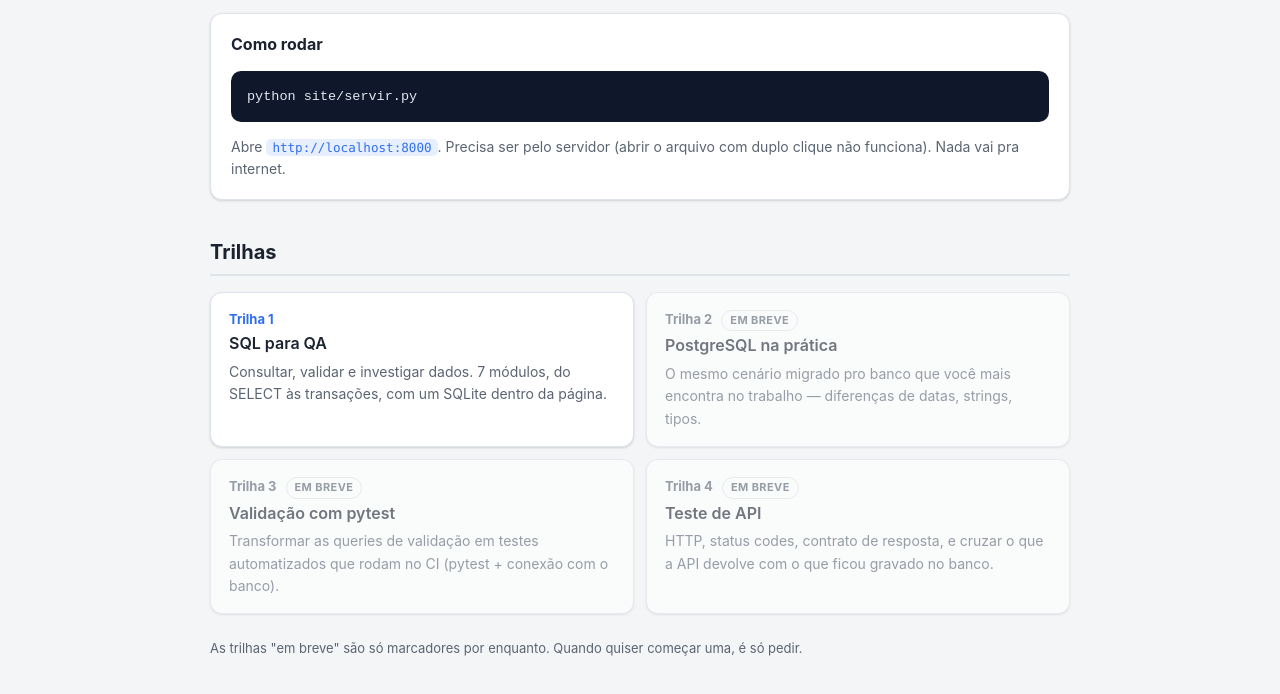
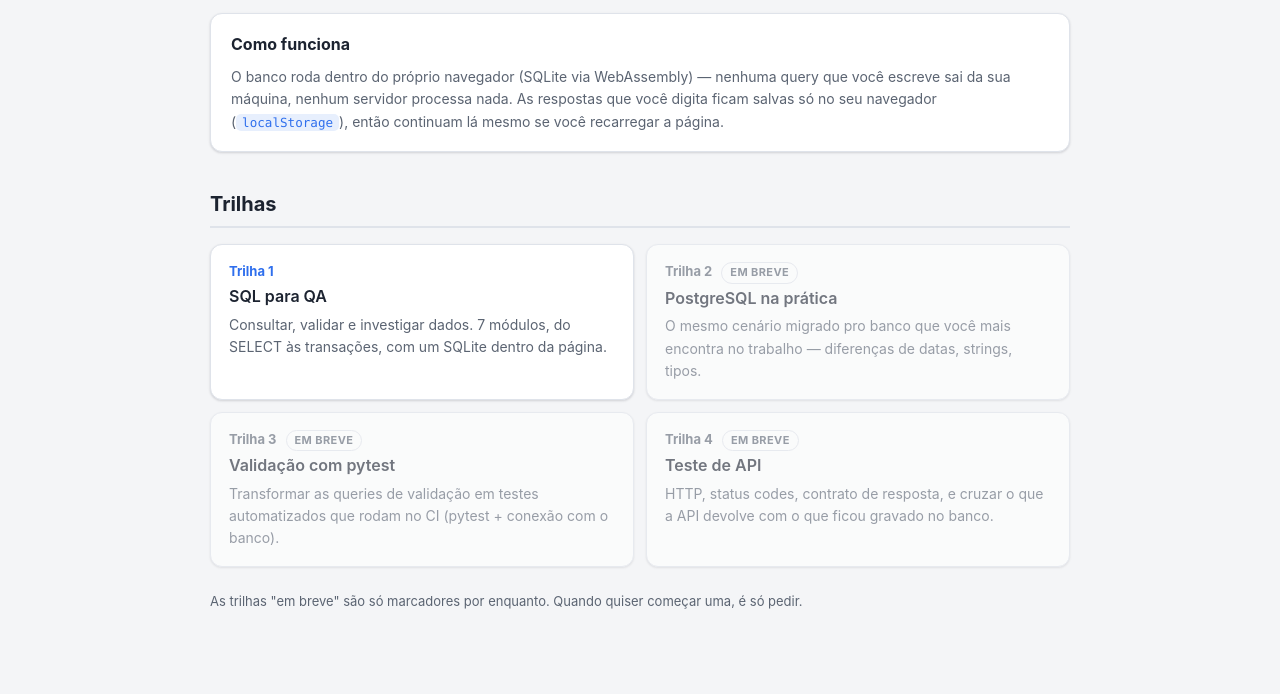
Before and after one commit to ezequiel-dawud/HardSkillsQA, a plain HTML site: page site/index.html in a window 1280 px wide. Shown: the part 182-876 px from the top of the page. Drawn offline with Linux system fonts and the light colour scheme.

Commit message:
Atualiza textos que citavam localhost pra fazer sentido no site publicado
- index.html: troca o card "Como rodar" (python site/servir.py) por
  uma explicação de que o SQLite roda via WASM no navegador e nada
  sai da máquina, sem depender de servidor local.
- app.js: o aviso de erro quando o banco não carrega agora cobre os
  dois casos (aberto direto com duplo clique vs. servido por HTTP),
  em vez de assumir localhost:8000.

Co-Authored-By: Claude Sonnet 5 <noreply@anthropic.com>

```diff
--- a/site/index.html
+++ b/site/index.html
@@ -20,11 +20,12 @@
     </p>
 
     <div class="card">
-      <h3 style="margin-top:0">Como rodar</h3>
-      <pre class="bloco"><code>python site/servir.py</code></pre>
-      <p style="margin:8px 0 0; font-size:14px; color:var(--suave)">
-        Abre <code>http://localhost:8000</code>. Precisa ser pelo servidor
-        (abrir o arquivo com duplo clique não funciona). Nada vai pra internet.
+      <h3 style="margin-top:0">Como funciona</h3>
+      <p style="margin:0; font-size:14px; color:var(--suave)">
+        O banco roda dentro do próprio navegador (SQLite via WebAssembly) — nenhuma
+        query que você escreve sai da sua máquina, nenhum servidor processa nada.
+        As respostas que você digita ficam salvas só no seu navegador
+        (<code>localStorage</code>), então continuam lá mesmo se você recarregar a página.
       </p>
     </div>
 
```
Also changed, not shown: site/assets/app.js (+4 -3 lines).
